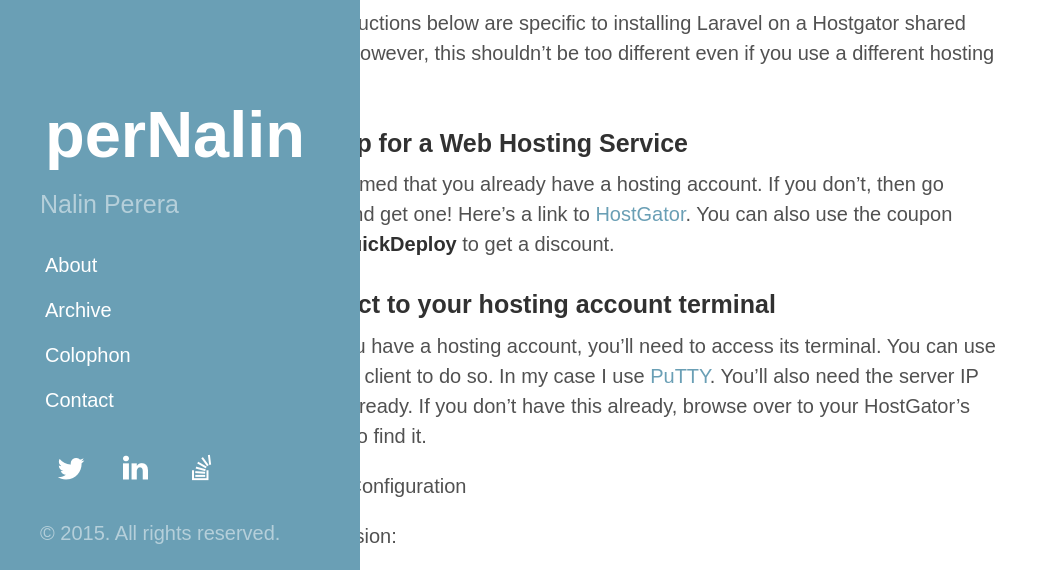
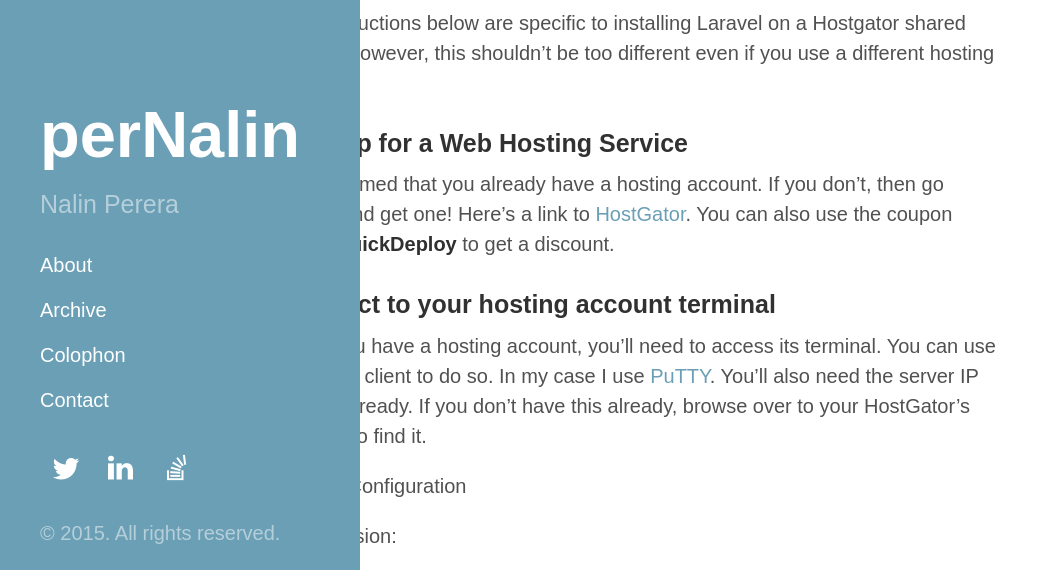
Before and after one commit to pernalin/pernalin.github.io, a Jekyll site: the page built from index.html, in a window 1280 px wide. Shown: the part 312-882 px from the top of the page, without its empty margins (0-1059 px from the left). Built offline with Jekyll 4.4.1, drawn with Linux system fonts in a browser that asks for light colours; nearby versions of some CDN libraries; Markdown is read by kramdown in place of the engine named in the settings; the list of posts is cut into pages by our own code.

Commit message:
Fixed padding issues

```diff
--- a/public/css/hyde.css
+++ b/public/css/hyde.css
@@ -73,7 +73,7 @@ html {
 /* Sidebar links */
 .sidebar a {
     color: #fff;
-    padding: 5px;
+    padding: 5px 0px;
 }
 
 /* About section */
```
Also changed, not shown: public/css/styles.min.css.
